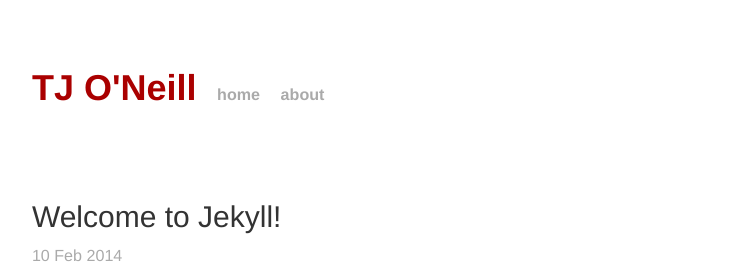
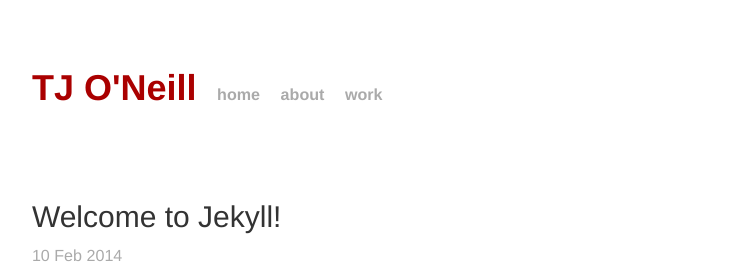
Before and after one commit to tfoneill/tfoneill.github.io, a Jekyll site: the page built from _posts/2014-02-10-welcome-to-jekyll.markdown, in a window 1280 px wide. Shown: the top 278 px of the page, without its empty margins (270-1009 px from the left). Built offline with Jekyll 4.4.1, drawn with Linux system fonts in a browser that asks for light colours; nearby versions of some CDN libraries; library files that are not in the unit come from our copies; Markdown is read by kramdown in place of the engine named in the settings.

Commit message:
Updating Nav

```diff
--- a/_layouts/default.html
+++ b/_layouts/default.html
@@ -22,6 +22,7 @@
             <h1 class="title"><a href="/">{{ site.name }}</a></h1>
             <a class="extra" href="/">home</a>
             <a class="extra" href="/about.html">about</a>
+            <a class="extra" href="/work.html">work</a>
           </div>
 
           {{ content }}
```
Also changed, not shown: 2 other files.
